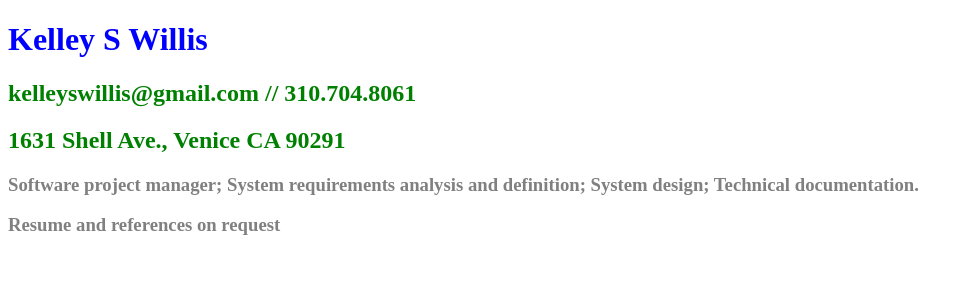
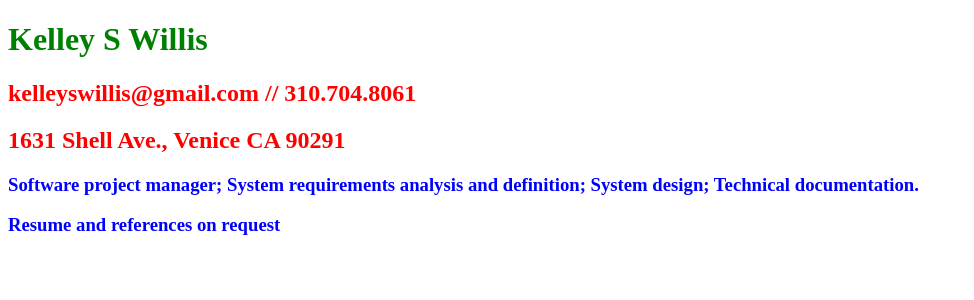
Before and after one commit to Kzoom/Biz_card, a Rails app: page / in a window 1280 px wide. Shown: the top 300 px of the page, without its empty margins (0-974 px from the left). Run offline with Rails 7, Linux system fonts and the light colour scheme; some libraries are stand-ins or nearby versions.

Commit message:
chgd colors on css again

```diff
--- a/app/assets/stylesheets/application.css
+++ b/app/assets/stylesheets/application.css
@@ -19,6 +19,6 @@
 /* kelley added this
 */
 
-h1 {color: blue; }
-h2 {color: green;}
-h3 {color: gray;}
+h1 {color: green; }
+h2 {color: red;}
+h3 {color: blue;}
```
